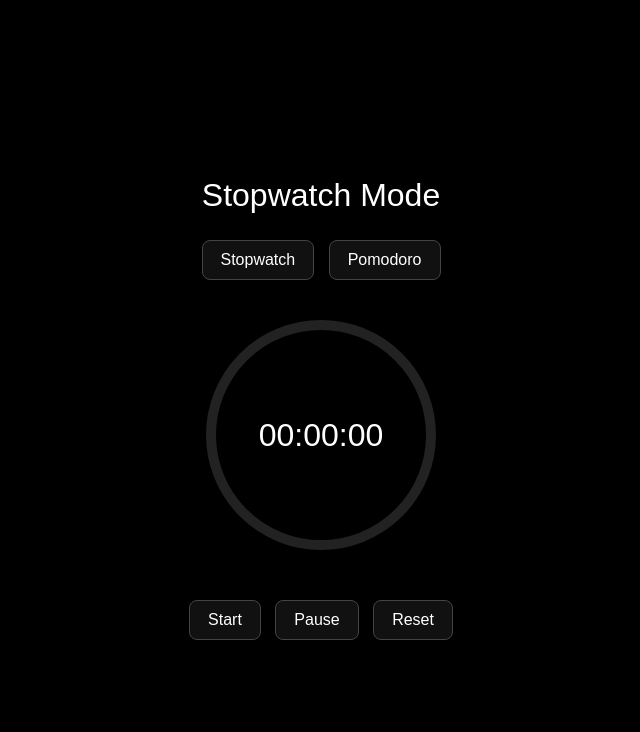
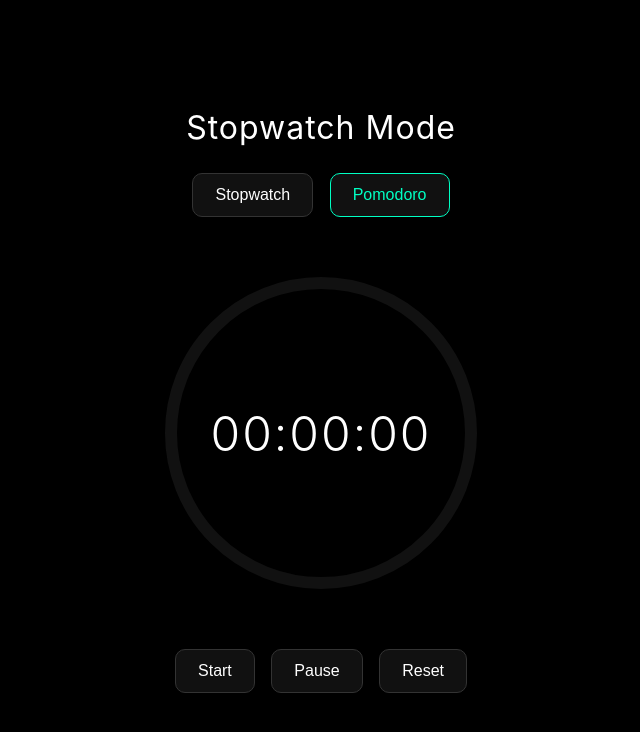
Before and after one commit to parrygarg12-star/Timer, a plain HTML site: page index.html in a window 1280 px wide. Both pictures are taken after a click on the button "Stopwatch". Shown: the whole page, without its empty margins (319-959 px from the left). Drawn offline with Linux system fonts and the light colour scheme.

Commit message:
Refactor styles and update timer functionality

```diff
--- a/index.html
+++ b/index.html
@@ -3,27 +3,66 @@
 <head>
 <meta name="viewport" content="width=device-width, initial-scale=1.0">
 <title>Study Timer</title>
+
 <style>
+* {
+  box-sizing: border-box;
+}
+
 body {
   margin: 0;
-  background: black;
-  color: white;
-  font-family: Arial, sans-serif;
+  background: #000;
+  color: #fff;
+  font-family: -apple-system, BlinkMacSystemFont, "Segoe UI", Roboto, sans-serif;
   display: flex;
-  flex-direction: column;
+  justify-content: center;
   align-items: center;
-  justify-content: center;
   height: 100vh;
 }
 
-h1 {
-  font-weight: normal;
+.container {
+  text-align: center;
+  width: 100%;
+  max-width: 700px;
 }
 
-.timer-container {
+h1 {
+  font-weight: 400;
+  margin-bottom: 20px;
+  letter-spacing: 1px;
+}
+
+.mode-buttons,
+.duration-buttons,
+.controls {
+  margin: 15px 0;
+}
+
+button {
+  background: #111;
+  border: 1px solid #333;
+  color: #fff;
+  padding: 12px 22px;
+  margin: 6px;
+  font-size: 16px;
+  border-radius: 10px;
+  transition: 0.2s;
+}
+
+button:hover {
+  background: #1a1a1a;
+}
+
+button.active {
+  border: 1px solid #00ffc3;
+  color: #00ffc3;
+}
+
+.timer-wrapper {
   position: relative;
-  width: 260px;
-  height: 260px;
+  width: 340px;
+  height: 340px;
+  margin: 40px auto;
 }
 
 svg {
@@ -32,15 +71,15 @@ svg {
 
 circle {
   fill: none;
-  stroke-width: 10;
+  stroke-width: 12;
 }
 
 .background {
-  stroke: #222;
+  stroke: #111;
 }
 
 .progress {
-  stroke: #00ffcc;
+  stroke: #00ffc3;
   stroke-linecap: round;
   transition: stroke-dashoffset 1s linear;
 }
@@ -50,68 +89,63 @@ circle {
   top: 50%;
   left: 50%;
   transform: translate(-50%, -50%);
-  font-size: 32px;
+  font-size: 48px;
+  font-weight: 300;
+  letter-spacing: 2px;
 }
 
-.buttons {
-  margin-top: 30px;
-}
-
-button {
-  background: #111;
-  border: 1px solid #444;
-  color: white;
-  padding: 10px 18px;
-  margin: 5px;
-  font-size: 16px;
-  border-radius: 8px;
-}
-
-button:hover {
-  background: #222;
-}
-
-.mode-toggle {
-  margin-bottom: 20px;
+.hidden {
+  display: none;
 }
 </style>
 </head>
 
 <body>
 
-<h1 id="modeTitle">Stopwatch Mode</h1>
+<div class="container">
 
-<div class="mode-toggle">
+<h1 id="modeTitle">Pomodoro Mode</h1>
+
+<div class="mode-buttons">
   <button onclick="setMode('stopwatch')">Stopwatch</button>
-  <button onclick="setMode('pomodoro')">Pomodoro</button>
+  <button class="active" onclick="setMode('pomodoro')">Pomodoro</button>
 </div>
 
-<div class="timer-container">
-  <svg width="260" height="260">
-    <circle class="background" cx="130" cy="130" r="110"/>
-    <circle class="progress" cx="130" cy="130" r="110"
-      stroke-dasharray="690"
-      stroke-dashoffset="690"/>
+<div class="duration-buttons" id="durationButtons">
+  <button onclick="setDuration(3600)">1 Hour</button>
+  <button onclick="setDuration(7200)">2 Hours</button>
+</div>
+
+<div class="timer-wrapper">
+  <svg width="340" height="340">
+    <circle class="background" cx="170" cy="170" r="150"/>
+    <circle class="progress" cx="170" cy="170" r="150"
+      stroke-dasharray="942"
+      stroke-dashoffset="942"/>
   </svg>
   <div class="time" id="display">00:00:00</div>
 </div>
 
-<div class="buttons">
+<div class="controls">
   <button onclick="startTimer()">Start</button>
   <button onclick="pauseTimer()">Pause</button>
   <button onclick="resetTimer()">Reset</button>
 </div>
 
+</div>
+
 <script>
+
+let seconds = 0;
 let timer;
-let seconds = 0;
 let isRunning = false;
-let mode = "stopwatch";
-let isWorkSession = true;
+let mode = "pomodoro";
+let duration = 3600; // default 1 hour
+let wakeLock = null;
 
 const display = document.getElementById("display");
 const progress = document.querySelector(".progress");
-const circumference = 2 * Math.PI * 110;
+const circumference = 2 * Math.PI * 150;
 
 progress.style.strokeDasharray = circumference;
 progress.style.strokeDashoffset = circumference;
@@ -129,8 +163,7 @@ function updateDisplay() {
 
 function updateProgress() {
   if (mode === "pomodoro") {
-    let total = isWorkSession ? 1500 : 300;
-    let offset = circumference - (seconds / total) * circumference;
+    let offset = circumference - (seconds / duration) * circumference;
     progress.style.strokeDashoffset = offset;
   }
 }
@@ -138,18 +171,17 @@ function updateProgress() {
 function startTimer() {
   if (isRunning) return;
   isRunning = true;
+  enableWakeLock();
+  enterCleanMode();
 
   timer = setInterval(() => {
     seconds++;
 
-    if (mode === "pomodoro") {
-      let total = isWorkSession ? 1500 : 300;
-
-      if (seconds >= total) {
-        seconds = 0;
-        isWorkSession = !isWorkSession;
-        alert(isWorkSession ? "Work Time!" : "Break Time!");
-      }
+    if (mode === "pomodoro" && seconds >= duration) {
+      clearInterval(timer);
+      alert("Session Complete 🔥");
+      isRunning = false;
+      exitCleanMode();
     }
 
     updateDisplay();
@@ -160,6 +192,7 @@ function startTimer() {
 function pauseTimer() {
   clearInterval(timer);
   isRunning = false;
+  exitCleanMode();
 }
 
 function resetTimer() {
@@ -168,6 +201,7 @@ function resetTimer() {
   seconds = 0;
   updateDisplay();
   progress.style.strokeDashoffset = circumference;
+  exitCleanMode();
 }
 
 function setMode(selected) {
@@ -175,7 +209,38 @@ function setMode(selected) {
   mode = selected;
   document.getElementById("modeTitle").textContent =
     selected === "stopwatch" ? "Stopwatch Mode" : "Pomodoro Mode";
+
+  document.getElementById("durationButtons").style.display =
+    selected === "pomodoro" ? "block" : "none";
 }
+
+function setDuration(sec) {
+  duration = sec;
+  seconds = 0;
+  updateDisplay();
+  progress.style.strokeDashoffset = circumference;
+}
+
+function enterCleanMode() {
+  document.querySelector(".mode-buttons").classList.add("hidden");
+  document.querySelector(".duration-buttons").classList.add("hidden");
+}
+
+function exitCleanMode() {
+  document.querySelector(".mode-buttons").classList.remove("hidden");
+  if (mode === "pomodoro") {
+    document.querySelector(".duration-buttons").classList.remove("hidden");
+  }
+}
+
+async function enableWakeLock() {
+  try {
+    wakeLock = await navigator.wakeLock.request('screen');
+  } catch (err) {
+    console.log(err);
+  }
+}
+
 </script>
 
 </body>
```
